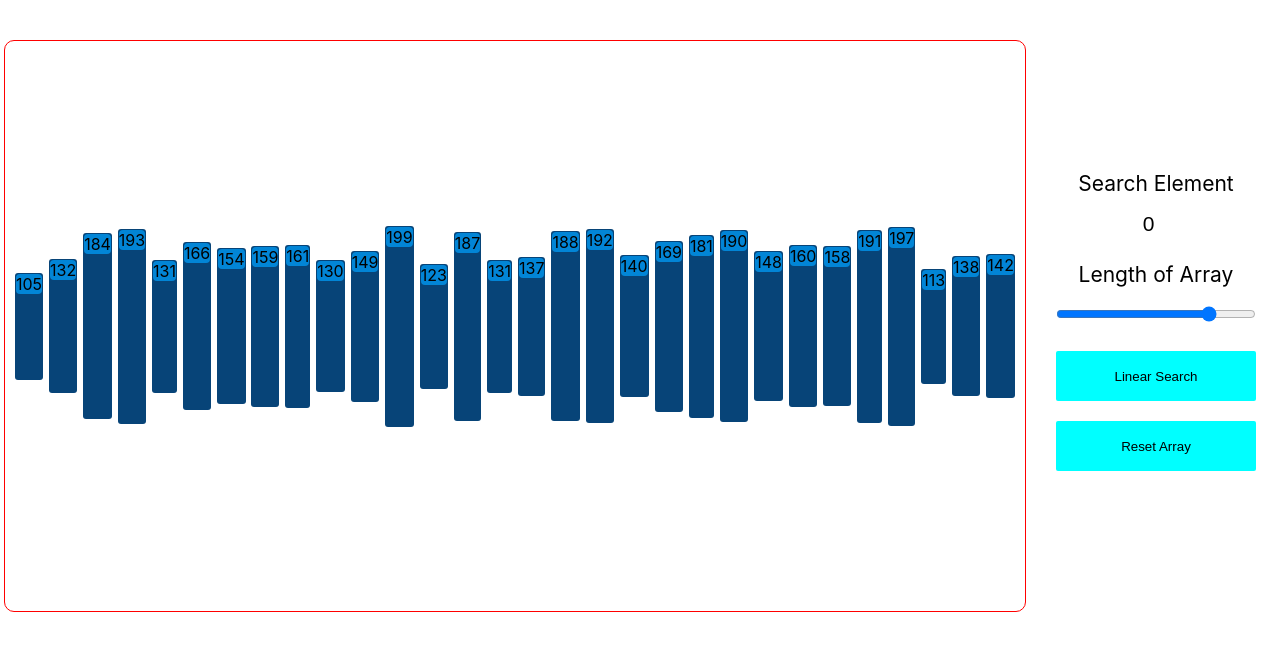
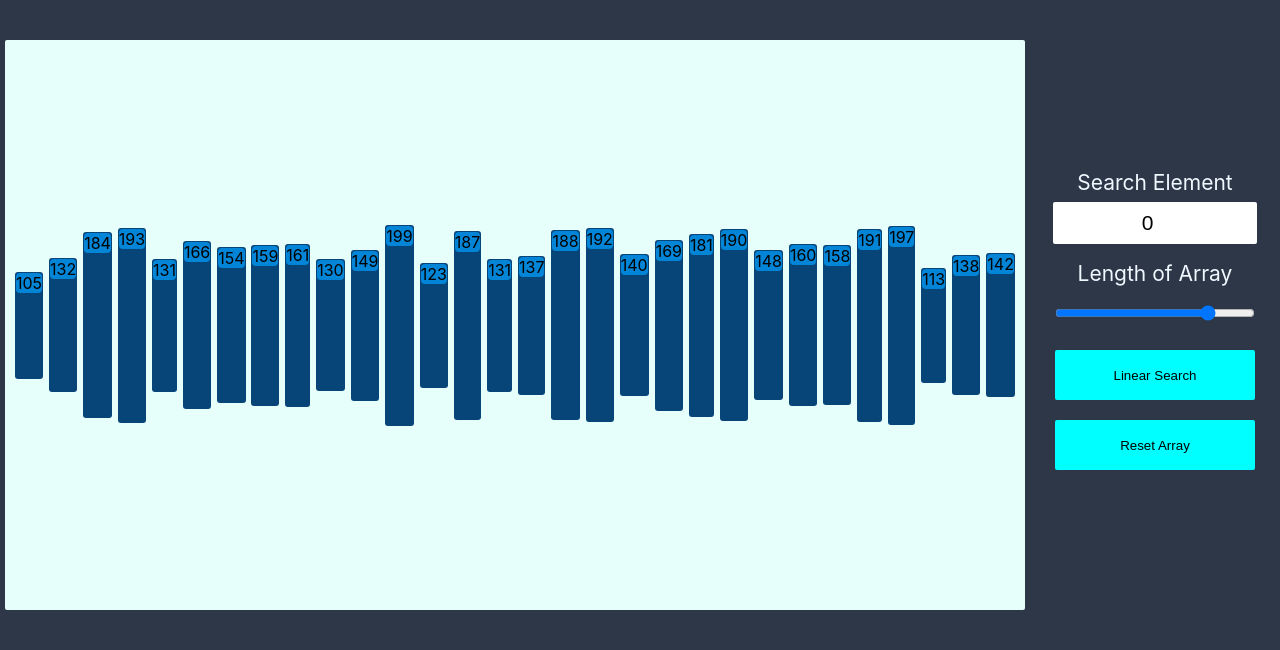
Before and after one commit to ashirbad29/searching-algorithm-visualizer, a React (Create React App) app: page / in a window 1280 px wide. Shown: the top 650 px of the page. Built offline with nearby package versions, Linux system fonts and the light colour scheme.

Commit message:
CSS fixes

```diff
--- a/src/App.css
+++ b/src/App.css
@@ -1,5 +1,5 @@
 body {
-	background-color: #ffffff;
+	background-color: #2d3748;
 }
 
 p {
@@ -27,7 +27,7 @@ input,
 .select {
 	width: 200px;
 	height: 40px;
-	border-radius: 23px;
+	border-radius: 2px;
 	border: none;
 	text-align: center;
 	font-size: 21px;
@@ -70,11 +70,12 @@ input,
 	width: 1000px;
 	margin: 0px 5px;
 	padding: 10px;
-	border: 1px solid red;
-	border-radius: 10px;
+	border-radius: 2px;
+	background-color: #e6fffa;
 }
 
 .utility-container {
+	color: aliceblue;
 	display: flex;
 	flex-direction: column;
 	height: 400px;
@@ -92,7 +93,9 @@ input,
 	border-radius: 3px;
 	padding: 1px;
 }
-
+.array-bar:hover {
+	transform: scale(1.1);
+}
 .result-box {
 	position: absolute;
 	width: 250px;
```
